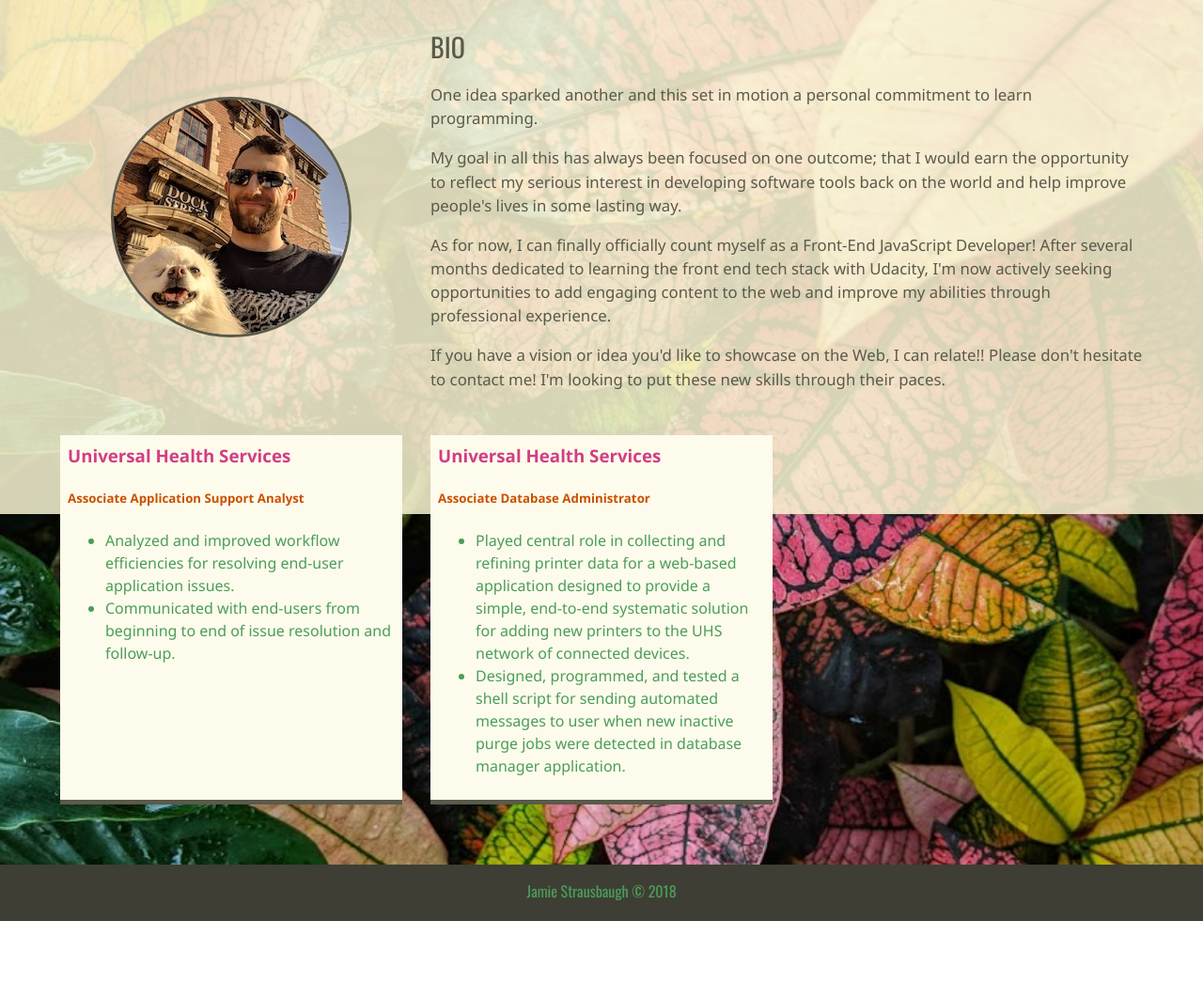
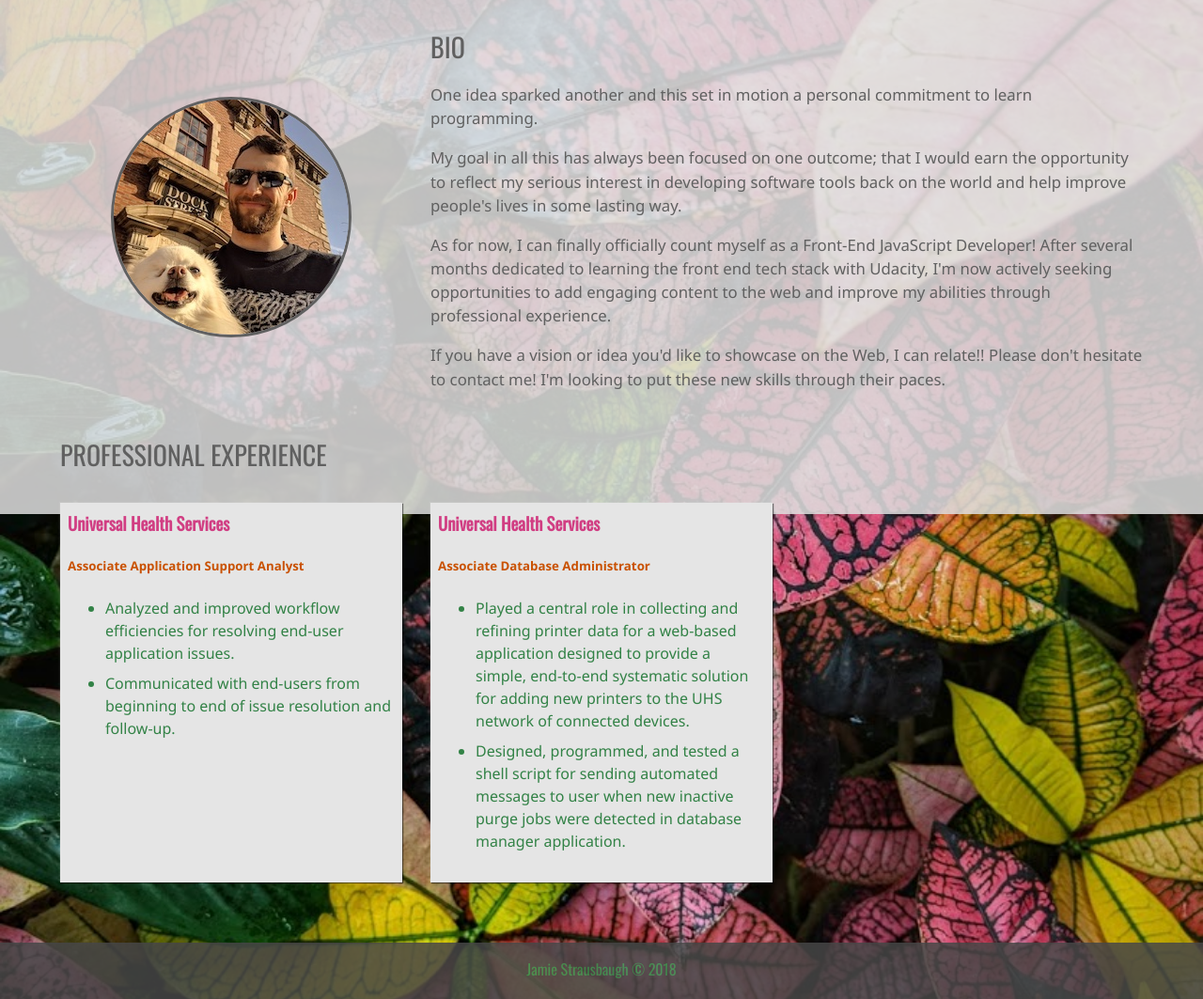
Before and after one commit to Jamoverjelly/responsive-portfolio, a website: page dist/about.html in a window 1280 px wide. Shown: the part 253-1316 px from the top of the page at 94% size. Before the commit the page ends 1233 px from the top, so only its background shows below. Drawn offline with nearby package versions, Linux system fonts and the light colour scheme.

Commit message:
Updated portfolio styling and links.

```diff
--- a/scss/_config.scss
+++ b/scss/_config.scss
@@ -1,5 +1,5 @@
-$primary-color: rgb(250, 246, 212);
-$secondary-color: rgb(90, 90, 75);
+$primary-color: #E0E0E0;
+$secondary-color: #606060; // rgb(90, 90, 75);
 $show-home-image: true;
 $home-image: url(../img/background-img.jpeg);
 $background-opacity: 0.85;
@@ -32,7 +32,7 @@ $background-opacity: 0.85;
 // Set text color
 @function set-text-color($color) {
   @if (lightness($color) > 40) {
-    @return rgb(75, 157, 90);
+    @return rgb(50, 130, 70);
   } @else {
     @return rgb(121, 179, 168);
   }
--- a/scss/_menu.scss
+++ b/scss/_menu.scss
@@ -118,7 +118,6 @@
     display: inline-block;
     position: relative;
     font-size: 30px;
-    text-transform: uppercase;
     padding: 1rem 0;
     font-weight: 300;
     color: set-text-color($primary-color);
@@ -127,6 +126,8 @@
 
     &:hover {
       color: $secondary-color;
+      text-shadow: -1px -1px 1px rgba(255, 255, 255, 0.1),
+      1px 1px 1px rgba(0, 0, 0, 0.5);
     }
   }
 }
--- a/scss/main.scss
+++ b/scss/main.scss
@@ -83,6 +83,7 @@ main {
   grid-gap: 30px;
   grid-template-areas:
     "bioimage bio bio"
+    "pw-header pw-header pw-header"
     "job1 job2 job3";
   grid-template-columns: repeat(3, 1fr);
 
@@ -104,6 +105,11 @@ main {
     }
   }
 
+  .previous-work-header {
+    grid-area: pw-header;
+    font-size: 1.5rem;
+  }
+
   .job-1 {
     grid-area: job1;
   }
@@ -117,22 +123,31 @@ main {
   }
 
   .job {
-    background: lighten($primary-color, 5);
+    background: lighten($primary-color, 2);
     padding: 0.5rem;
-    border-bottom: $secondary-color 5px solid;
+    // border-radius: 0.05rem;
+    // border-bottom: $secondary-color 5px solid;
+    box-shadow: -1px -1px 1px rgba(255, 255, 255, 0.1),
+      1px 1px 1px rgba(0, 0, 0, 0.5);
     font-family: "Segoe UI", Tahoma, Geneva, Verdana, sans-serif;
 
     h3 {
       font-weight: 600;
       color: #d13e83;
+      font-family: "Oswald", Tahoma, Geneva, Verdana, sans-serif;
     }
 
     h5 {
       color: #c95100;
+      font-family: "Segoe UI", Tahoma, Geneva, Verdana, sans-serif;
     }
 
     ul {
       font-weight: 400;
+
+      li {
+        padding-bottom: 0.5rem;
+      }
     }
   }
 }
@@ -149,7 +164,7 @@ main {
 
     &:hover {
       opacity: 0.5;
-      border-color: rgb(75, 157, 90);
+      border-color: rgb(50, 130, 70);
       @include easeOut;
     }
   }
@@ -203,15 +218,16 @@ main {
 
 .btn-light {
   @extend .btn;
-  background: darken($primary-color, 5);
-  color: rgb(75, 157, 90);
+  background: lighten($primary-color, 3);
+  color: rgb(50, 130, 70);
 }
 
 #main-footer {
   text-align: center;
   padding: 1rem;
   background: darken($secondary-color, 10);
-  color: set-text-color($primary-color);
+  opacity: 0.85;
+  color: lighten(set-text-color($primary-color), 5);
   height: 60px;
 }
 
```
Also changed, not shown: dist/about.html, dist/contact.html, dist/css/main.css, dist/index.html, dist/work.html.
